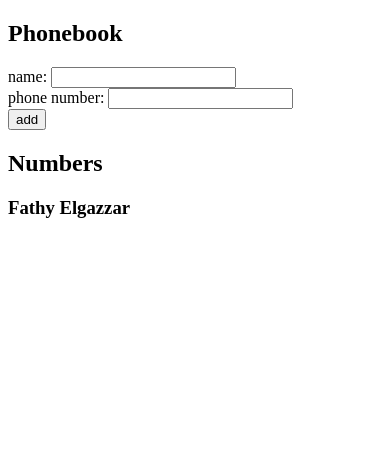
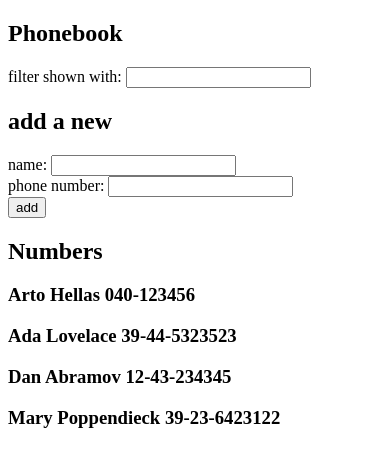
Before and after one commit to gazzaar/full-stack-open-submission, a React (Vite) app in the folder part2/phonebook/: page / in a window 390 px wide. Shown: the top 466 px of the page. Built offline with nearby package versions, Linux system fonts and the light colour scheme.

Commit message:
exercise 2.9 phonebook step 4

```diff
--- a/part2/phonebook/src/App.jsx
+++ b/part2/phonebook/src/App.jsx
@@ -2,10 +2,14 @@
 
 const App = () => {
   const [persons, setPersons] = useState([
-    { name: 'Fathy Elgazzar', number: '' },
+    { name: 'Arto Hellas', number: '040-123456', id: 1 },
+    { name: 'Ada Lovelace', number: '39-44-5323523', id: 2 },
+    { name: 'Dan Abramov', number: '12-43-234345', id: 3 },
+    { name: 'Mary Poppendieck', number: '39-23-6423122', id: 4 },
   ]);
   const [newName, setNewName] = useState('');
   const [phone, setPhone] = useState('');
+  const [filter, setFilter] = useState('');
 
   const handleNewName = (event) => {
     setNewName(event.target.value);
@@ -17,7 +21,10 @@
         alert('please enter the name');
         return;
       }
-      setPersons([...persons, { name: newName, number: phone }]);
+      setPersons([
+        ...persons,
+        { name: newName, number: phone, id: persons.length + 1 },
+      ]);
     }
     setNewName('');
     setPhone('');
@@ -37,9 +44,26 @@
     return exist;
   };
 
+  const handleFilter = (event) => {
+    setFilter(event.target.value.toLowerCase());
+  };
+
+  const filteredPersons = persons.filter((person) => {
+    const modifiedName = person.name.toLowerCase().replace(/\s+/g, '');
+    return modifiedName.includes(filter);
+  });
+  console.log(filteredPersons);
+
   return (
     <div>
       <h2>Phonebook</h2>
+      <form>
+        <div>
+          {' '}
+          filter shown with: <input type='text' onChange={handleFilter} />
+        </div>
+        <h2>add a new</h2>
+      </form>
       <form>
         <div>
           name: <input value={newName} onChange={handleNewName} />
@@ -54,7 +78,7 @@
         </div>
       </form>
       <h2>Numbers</h2>
-      {persons.map((person) => {
+      {filteredPersons.map((person) => {
         return (
           <h3 key={person.name}>
             {person.name} {person.number}
```
